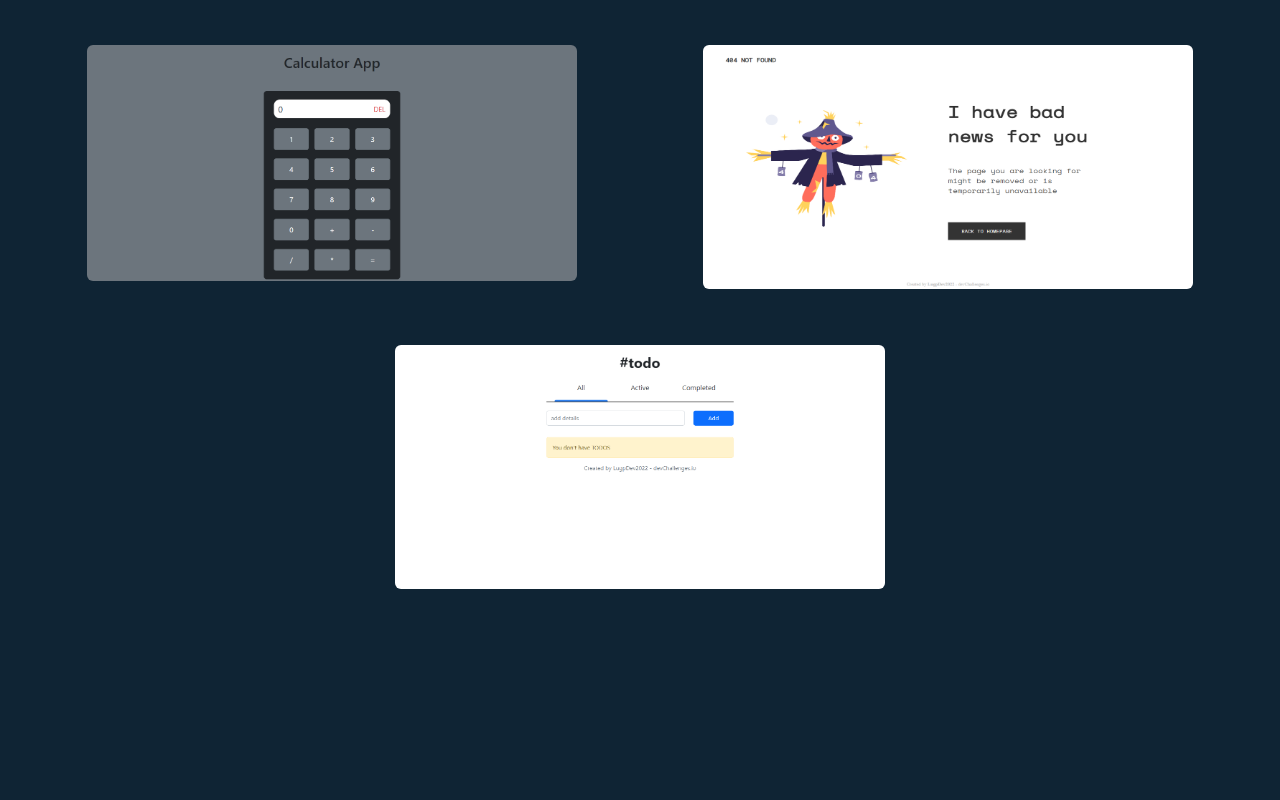
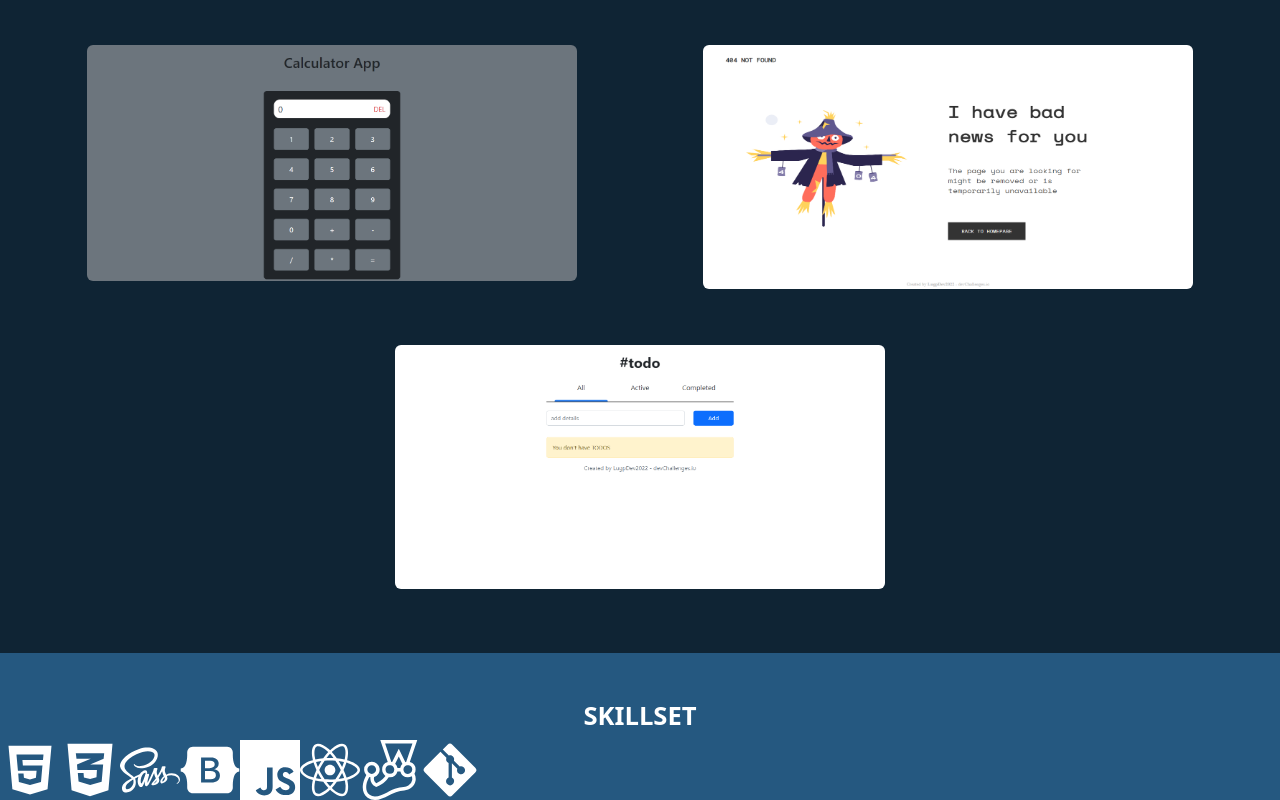
Before and after one commit to LugpDev2022/portfolio, a React (Vite) app: page / in a window 1280 px wide. Shown: the part 848-1648 px from the top of the page. Before the commit the page ends 1485 px from the top, so only its background shows below. Built offline with nearby package versions, Linux system fonts and the light colour scheme.

Commit message:
Find the icons for the skillset part

```diff
--- a/src/App.jsx
+++ b/src/App.jsx
@@ -1,11 +1,12 @@
 import Container from "react-bootstrap/Container";
-import { Hero, AppNavbar, Projects } from "./components";
+import { Hero, AppNavbar, Projects, Skillset } from "./components";
 
 const App = () => (
   <Container fluid className="p-0 overflow-hidden">
     <Hero />
     <AppNavbar />
     <Projects />
+    <Skillset />
   </Container>
 );
 
--- /dev/null
+++ b/src/components/Skillset.jsx
@@ -0,0 +1,30 @@
+import { Col, Row } from "react-bootstrap";
+import { AiFillHtml5 } from "react-icons/ai";
+import {
+  FaCss3Alt,
+  FaSass,
+  FaBootstrap,
+  FaReact,
+  FaGitAlt,
+} from "react-icons/fa";
+import { SiJavascript, SiJest } from "react-icons/si";
+
+export const Skillset = () => {
+  return (
+    <Row className="bg-secondary mt-3" id="skills">
+      <Col xs={12}>
+        <h3 className="subtitle mt-5">SKILLSET</h3>
+      </Col>
+      <Col xs={12}>
+        <AiFillHtml5 className="skillset-icon" />
+        <FaCss3Alt className="skillset-icon" />
+        <FaSass className="skillset-icon" />
+        <FaBootstrap className="skillset-icon" />
+        <SiJavascript className="skillset-icon" />
+        <FaReact className="skillset-icon" />
+        <SiJest className="skillset-icon" />
+        <FaGitAlt className="skillset-icon" />
+      </Col>
+    </Row>
+  );
+};
--- a/src/components/index.js
+++ b/src/components/index.js
@@ -1,3 +1,4 @@
 export * from "./Hero";
 export * from "./AppNavbar";
 export * from "./projects/Projects";
+export * from "./Skillset";
--- a/src/components/projects/Projects.jsx
+++ b/src/components/projects/Projects.jsx
@@ -1,9 +1,9 @@
 import { useContext } from "react";
 import Row from "react-bootstrap/Row";
+import Col from "react-bootstrap/Col";
 import { AppContext } from "../../context";
 import { ProjectCard, ProjectModal } from "./";
 import projects from "../../assets/projects";
-import { Col } from "react-bootstrap";
 
 export const Projects = () => {
   const { isNavFixed } = useContext(AppContext);
--- a/src/scss/main.scss
+++ b/src/scss/main.scss
@@ -77,3 +77,8 @@ body {
   height: 35px;
   width: 35px;
 }
+
+.skillset-icon {
+  height: 60px;
+  width: 60px;
+}
```
